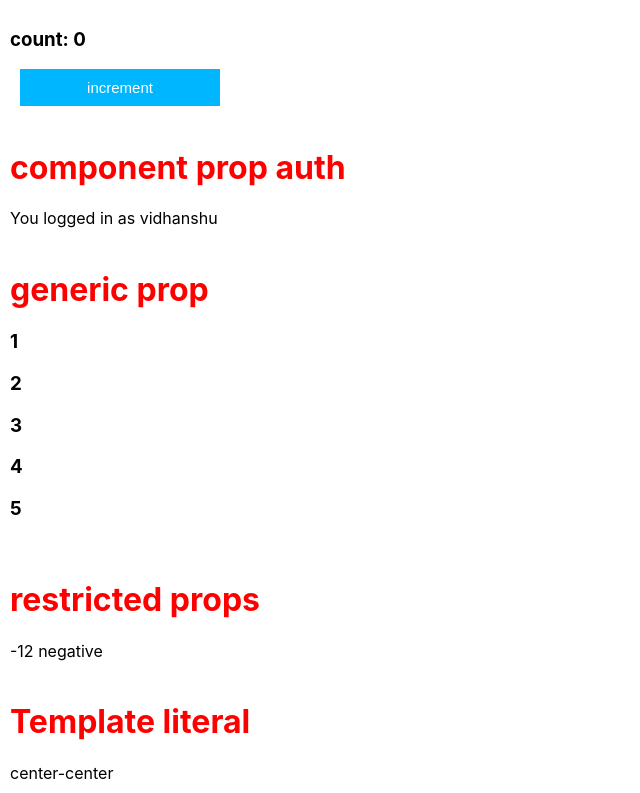
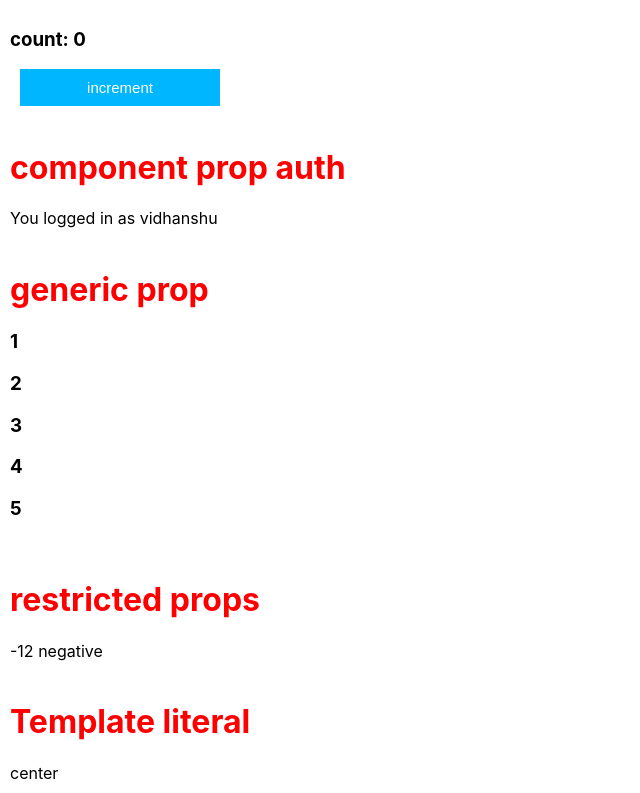
Before and after one commit to vidhanshu/react-typescript-tutorial, a React (Create React App) app: page / in a window 1280 px wide. Shown: the part 1735-2528 px from the top of the page, without its empty margins (0-640 px from the left). Built offline with nearby package versions, Linux system fonts and the light colour scheme.

Commit message:
exclude keyword

```diff
--- a/src/App.tsx
+++ b/src/App.tsx
@@ -91,7 +91,7 @@ function App() {
             <RandomNumber value={-12} isNegative={true} />
           </Section>
           <Section title="Template literal">
-            <TemplateLiteral position="center-center" />
+            <TemplateLiteral position="center" />
           </Section>
         </div>
       </AuthContextProvider>
--- a/src/components/template literal types/TemplateLiteral.tsx
+++ b/src/components/template literal types/TemplateLiteral.tsx
@@ -1,6 +1,10 @@
 type horizontalPosition = "left" | "center" | "right";
 type verticalPosition = "top" | "center" | "bottom";
-type positionType = { position: `${horizontalPosition}-${verticalPosition}` };
+type positionType = {
+  position:
+    | Exclude<`${horizontalPosition}-${verticalPosition}`, "center-center">
+    | "center";
+};
 
 function TemplateLiteral({ position }: positionType) {
   return <div>{position}</div>;
```
